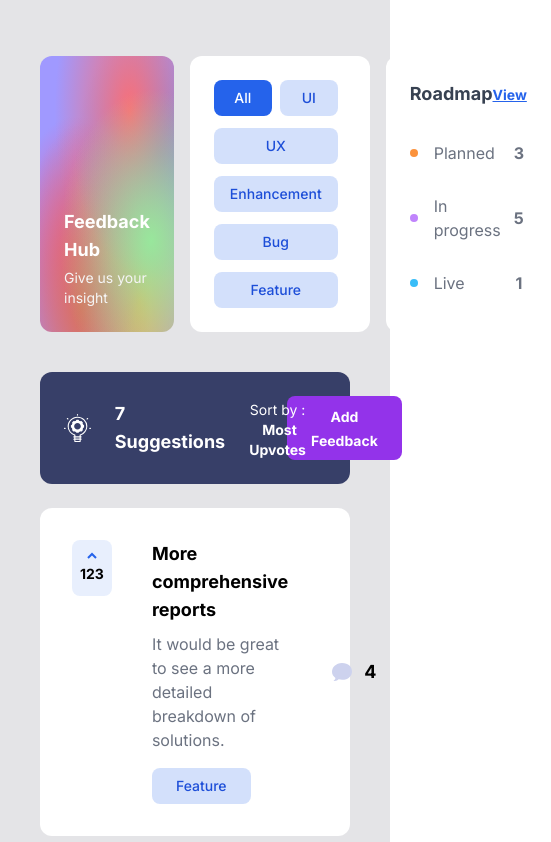
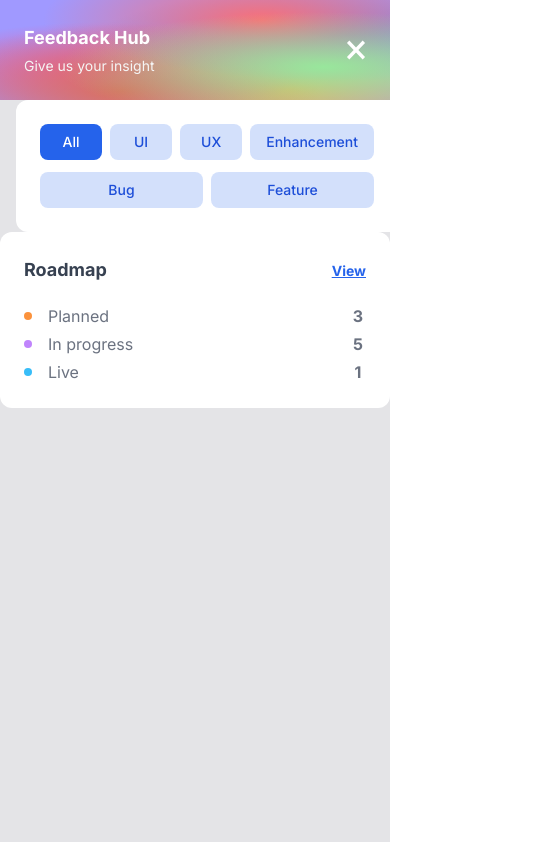
Before and after one commit to katsuragawaa/feedback-hub, a Vue app: page / in a window 390 px wide. Shown: the top 842 px of the page, 551 px wide, since content can reach past the window. Built offline with nearby package versions, Linux system fonts and the light colour scheme; grey boxes are pictures that could not be loaded.

Commit message:
Make title as navbar on mobile

```diff
--- a/src/components/menu-cards/MenuCards.vue
+++ b/src/components/menu-cards/MenuCards.vue
@@ -5,7 +5,9 @@ import RoadmapCard from './RoadmapCard.vue'
 </script>
 
 <template>
-  <div class="flex xl:flex-col xl:w-72 justify-between xl:justify-start">
+  <div
+    class="flex xl:flex-col xl:w-96 justify-between xl:justify-start md:flex-col md:fixed md:w-full"
+  >
     <TitleCard />
     <FiltersCard />
     <RoadmapCard />
--- a/src/components/menu-cards/TitleCard.vue
+++ b/src/components/menu-cards/TitleCard.vue
@@ -1,9 +1,37 @@
+<script setup lang="ts">
+import { ref } from 'vue';
+
+const navbarOn = ref(false);
+const toggleNavbar = () => navbarOn.value = !navbarOn.value;
+</script>
+
 <template>
-  <div class="w-full flex flex-col justify-end rounded-xl gradient-bg">
-    <div class="p-6">
-      <div class="my-10"></div>
+  <div class="w-full flex justify-between items-center p-6 rounded-xl gradient-bg md:rounded-none">
+    <div class="flex flex-col">
+      <div class="my-10 md:m-0"></div>
       <div class="font-bold text-lg text-white mb-1">Feedback Hub</div>
       <div class="text-sm text-neutral-100">Give us your insight</div>
     </div>
+    <div class="h-5 w-5 relative hidden md:block" @click="toggleNavbar">
+      <transition name="no-mode-fade">
+        <img
+          v-if="navbarOn"
+          class="absolute h-full"
+          src="../../assets/shared/mobile/icon-hamburger.svg"
+        />
+        <img v-else class="absolute h-full" src="../../assets/shared/mobile/icon-close.svg" />
+      </transition>
+    </div>
   </div>
 </template>
+
+<style>
+.no-mode-fade-enter-active {
+  transition: opacity 0.5s;
+}
+
+.no-mode-fade-enter-from,
+.no-mode-fade-leave-to {
+  opacity: 0;
+}
+</style>
--- a/src/views/Home.vue
+++ b/src/views/Home.vue
@@ -5,9 +5,9 @@ import FeedbackList from '../components/feedback-list/FeedbackList.vue';
 </script>
 
 <template>
-  <div class="px-10 xl:px-36 py-14 min-h-screen bg-zinc-200 flex flex-col xl:flex-row">
+  <div class="px-10 xl:px-36 py-14 md:p-0 min-h-screen bg-zinc-200 flex flex-col xl:flex-row">
     <MenuCards />
-    <div class="h-10"></div>
+    <div class="h-screen"></div>
     <div class="flex flex-col xl:ml-7 w-full">
       <FeedbackToolbar />
       <FeedbackList />
```
